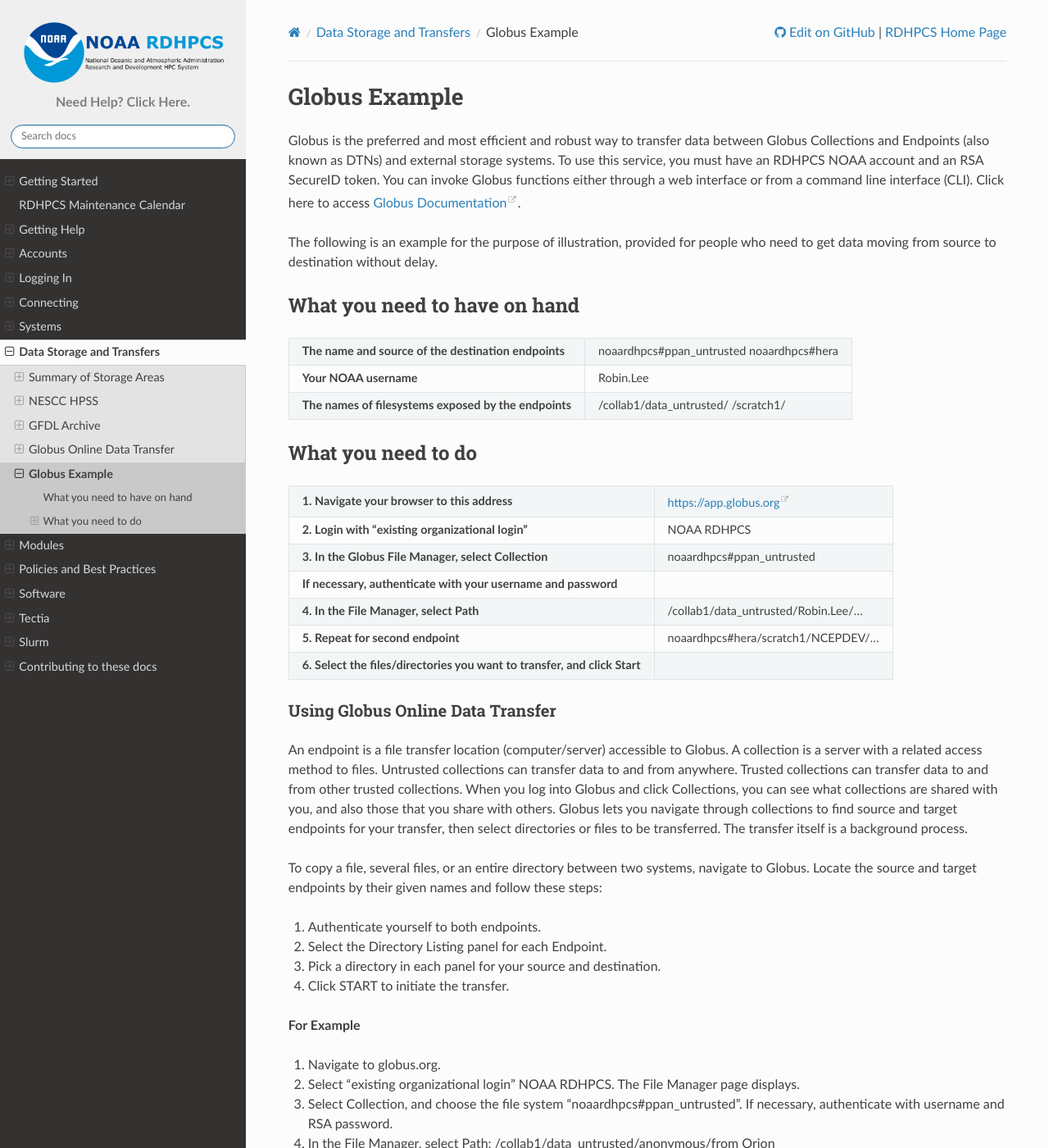
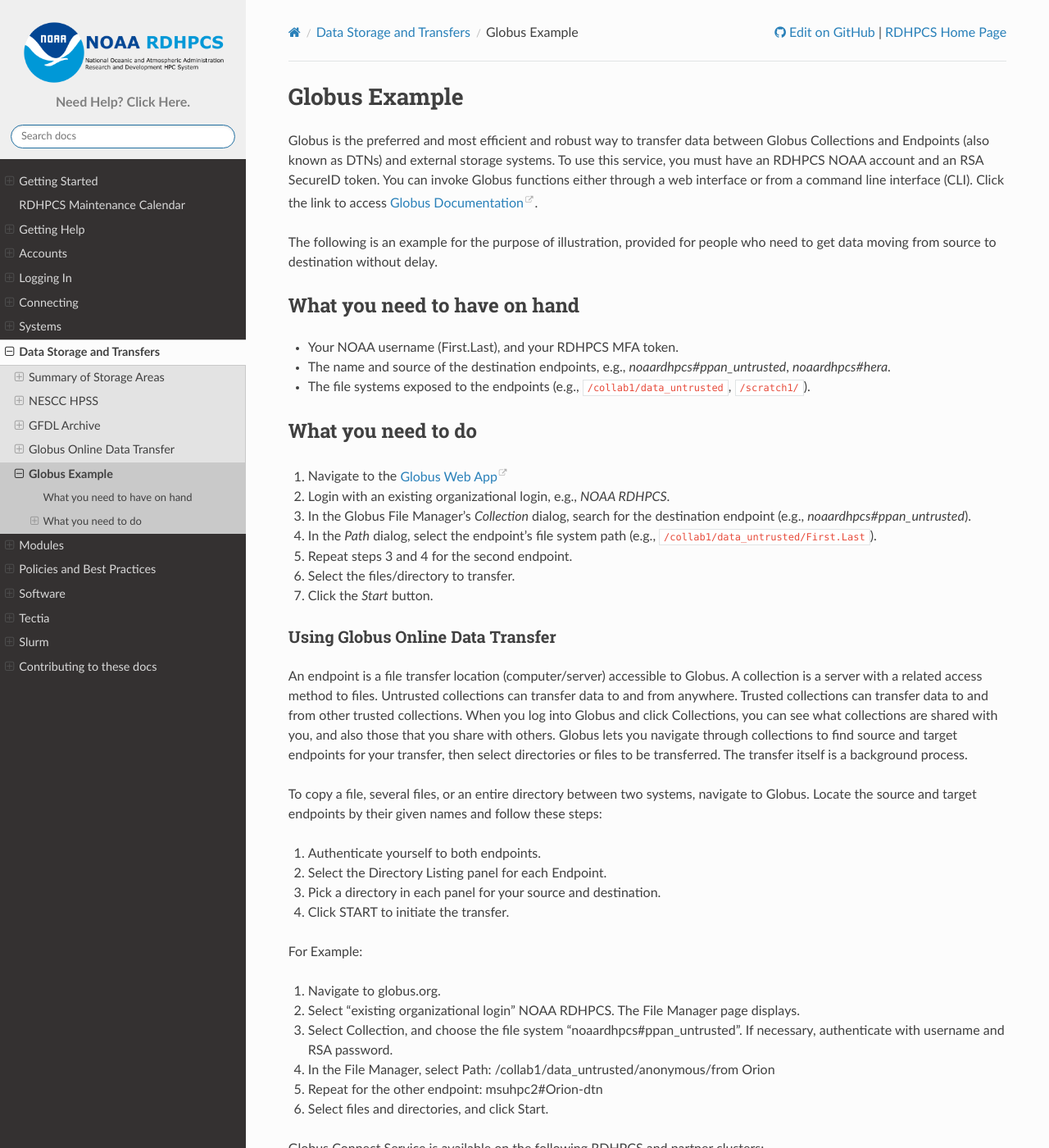
Before and after one commit to NOAA-RDHPCS/noaa-rdhpcs.github.io, a Sphinx documentation site: the page built from source/data/globus_example.rst, in a window 1280 px wide and 1400 px high. Shown: the whole window at 82% size. Built offline with Sphinx 7.4.7 and the Read the Docs theme 2.0.0, drawn with Linux system fonts in a browser that asks for light colours; some of the changed text lies outside the part shown.

Commit message:
Fix data/globus_example and getting_started index to pass lint test (#96)
* lint test

* Fix table to resolve line-too-long error

Converted table to list-table.

---------

Co-authored-by: Seth Underwood <Seth.Underwood@noaa.gov>

```diff
--- a/source/data/globus_example.rst
+++ b/source/data/globus_example.rst
@@ -4,92 +4,158 @@
 Globus Example
 **************
 
-Globus is the preferred and most efficient and robust way to transfer data between Globus Collections and Endpoints (also known as DTNs) and external storage systems. To use this service, you must have an RDHPCS NOAA account and an RSA SecureID token. You can invoke Globus functions either through a web interface or from a command line interface (CLI).  Click here to access `Globus Documentation <https://docs.globus.org/guides/>`_.
+Globus is the preferred and most efficient and robust way to transfer
+data between Globus Collections and Endpoints (also known as DTNs) and
+external storage systems. To use this service, you must have an RDHPCS
+NOAA account and an RSA SecureID token. You can invoke Globus
+functions either through a web interface or from a command line
+interface (CLI).  Click the link to access `Globus Documentation
+<https://docs.globus.org/guides/>`__.
 
-The following is an example for the purpose of illustration, provided for people  who need to get data moving from source to destination without delay.
+The following is an example for the purpose of illustration, provided
+for people  who need to get data moving from source to destination
+without delay.
 
 What you need to have on hand
 -----------------------------
 
-+-------------------------------------------------------+-----------------------------+
-| **The name and source of the destination endpoints**  | noaardhpcs#ppan_untrusted   |
-|                                                       | noaardhpcs#hera             |
-+-------------------------------------------------------+-----------------------------+
-| **Your NOAA username**                                | Robin.Lee                   |
-+-------------------------------------------------------+-----------------------------+
-| **The names of filesystems exposed by the endpoints** | /collab1/data_untrusted/    |
-|                                                       | /scratch1/                  |
-+-------------------------------------------------------+-----------------------------+
+* Your NOAA username (First.Last), and your RDHPCS MFA token.
+* The name and source of the destination endpoints, e.g.,
+  *noaardhpcs#ppan_untrusted*, *noaardhpcs#hera*.
+* The file systems exposed to the endpoints (e.g.,
+  ``/collab1/data_untrusted``, ``/scratch1/``).
 
 What you need to do
 -------------------
 
-+---------------------------------------------------------------------------+---------------------------------------+
-| **1. Navigate your browser to this address**                              | https://app.globus.org                |
-+---------------------------------------------------------------------------+---------------------------------------+
-| **2. Login with "existing organizational login"**                         | NOAA RDHPCS                           |
-+---------------------------------------------------------------------------+---------------------------------------+
-| **3. In the Globus File Manager, select Collection**                      | noaardhpcs#ppan_untrusted             |
-+---------------------------------------------------------------------------+---------------------------------------+
-| **If necessary, authenticate with your username and password**            |                                       |
-+---------------------------------------------------------------------------+---------------------------------------+
-| **4. In the File Manager, select Path**                                   | /collab1/data_untrusted/Robin.Lee/... |
-+---------------------------------------------------------------------------+---------------------------------------+
-| **5. Repeat for second endpoint**                                         | noaardhpcs#hera/scratch1/NCEPDEV/...  |
-+---------------------------------------------------------------------------+---------------------------------------+
-| **6. Select the files/directories you want to transfer, and click Start** |                                       |
-+---------------------------------------------------------------------------+---------------------------------------+
+1. Navigate to the `Globus Web App <https://app.globus.org>`_
+2. Login with an existing organizational login, e.g., *NOAA RDHPCS*.
+3. In the Globus File Manager's *Collection* dialog, search for the
+   destination endpoint (e.g., *noaardhpcs#ppan_untrusted*).
+4. In the *Path* dialog, select the endpoint's file system path (e.g.,
+   ``/collab1/data_untrusted/First.Last``).
+5. Repeat steps 3 and 4 for the second endpoint.
+6. Select the files/directory to transfer.
+7. Click the *Start* button.
 
 Using Globus Online Data Transfer
 =================================
 
-An endpoint is a file transfer location (computer/server) accessible to Globus. A collection is a server with a related access method to files. Untrusted collections can transfer data to and from anywhere. Trusted collections can transfer data to and from other trusted collections. When you log into Globus and click Collections, you can see what collections are shared with you, and also those that you share with others. Globus lets you navigate through collections to find source and target endpoints for your transfer, then select directories or files to be transferred. The transfer itself is a background process.
+An endpoint is a file transfer location (computer/server) accessible
+to Globus. A collection is a server with a related access method to
+files. Untrusted collections can transfer data to and from anywhere.
+Trusted collections can transfer data to and from other trusted
+collections. When you log into Globus and click Collections, you can
+see what collections are shared with you, and also those that you
+share with others. Globus lets you navigate through collections to
+find source and target endpoints for your transfer, then select
+directories or files to be transferred. The transfer itself is a
+background process.
 
-To copy a file, several files, or an entire directory between two systems, navigate to Globus. Locate the source and target endpoints by their given names and follow these steps:
+To copy a file, several files, or an entire directory between two
+systems, navigate to Globus. Locate the source and target endpoints by
+their given names and follow these steps:
 
 #. Authenticate yourself to both endpoints.
 #. Select the Directory Listing panel for each Endpoint.
 #. Pick a directory in each panel for your source and destination.
 #. Click START to initiate the transfer.
 
-**For Example**
+For Example:
 
 #. Navigate to globus.org.
-#. Select “existing organizational login” NOAA RDHPCS. The File Manager page displays.
-#. Select Collection, and choose the file system “noaardhpcs#ppan_untrusted”. If necessary, authenticate with username and RSA password.
-#. In the File Manager, select Path: /collab1/data_untrusted/anonymous/from Orion
+#. Select “existing organizational login” NOAA RDHPCS. The File
+   Manager page displays.
+#. Select Collection, and choose the file system
+   “noaardhpcs#ppan_untrusted”. If necessary, authenticate with
+   username and RSA password.
+#. In the File Manager, select Path:
+   /collab1/data_untrusted/anonymous/from Orion
 #. Repeat for the other endpoint: msuhpc2#Orion-dtn
 #. Select files and directories, and click Start.
 
-Globus Connect Service is available on the following RDHPCS and partner clusters:
+Globus Connect Service is available on the following RDHPCS and
+partner clusters:
 
 **RDHPCS clusters with GCS**
 
-+-------------------+------------------------------+----------------------------+-----------------------+-------------------+
-| Cluster           | Display Name                 |File Systems                |Site                   | Access            |
-+===================+==============================+============================+=======================+===================+
-| Hera              | noaardhpcs#hera              | /scratch1/, /scratch2/     | NESCC                 | trusted hosts     |
-+-------------------+------------------------------+----------------------------+-----------------------+-------------------+
-| Jet               | noaardhpcs#jet               | /mnt/lfs4, /mnt/lfs5       | GSL                   | trusted hosts     |
-+-------------------+------------------------------+----------------------------+-----------------------+-------------------+
-| Jet               | noaardhpcs#jet_untrusted     | /mnt/lfs4/data_untrusted   | GSL                   | anywhere          |
-+-------------------+------------------------------+----------------------------+-----------------------+-------------------+
-| Niagara           | noaardhpcs#niagara           | /collab1/data              | NESCC                 | trusted hosts     |
-+-------------------+------------------------------+----------------------------+-----------------------+-------------------+
-| Niagara           | noaardhpcs#niagara_untrusted | /collab1/data_untrusted    | NESCC                 | anywhere          |
-+-------------------+------------------------------+----------------------------+-----------------------+-------------------+
-| PPAN              | noaardhpcs#ppan_rdtn         | /archive, /home/, /nbhome, | GFDL                  | trusted hosts     |
-+-------------------+------------------------------+----------------------------+-----------------------+-------------------+
-|                   |                              | /work, /ptmp               |                       |                   |
-+-------------------+------------------------------+----------------------------+-----------------------+-------------------+
-| PPAN              | noaardhpcs#ppan_untrusted    | /collab1/data_untrusted    | GFDL                  | anywhere          |
-+-------------------+------------------------------+----------------------------+-----------------------+-------------------+
-| Gaea              | ncrc#dtn                     | /lustre/f2/scratch         | NCRC                  | trusted hosts     |
-+-------------------+------------------------------+----------------------------+-----------------------+-------------------+
-| Orion             | Msuhpc2#Orion-dtn            | /work, /work2              | Orion DTN at MSU      | anywhere          |
-+-------------------+------------------------------+----------------------------+-----------------------+-------------------+
-| Hercules          | msuhpc2#Hercules             | /work, /work2              | Hercules DTN at MSU   | anywhere          |
-+-------------------+------------------------------+----------------------------+-----------------------+-------------------+
+.. list-table::
+   :header-rows: 1
+   :align: left
+
+   * - Cluster
+     - Endpoint Name
+     - File System(s)
+     - RDHPCS Site
+     - Host Access
+   * - Hera
+     - noaardhpcs#hera
+     - /scratch1
+
+       /scratch2
+     - NESCC
+     - Trusted hosts
+   * - Niagara
+     - noaardhpcs#niagara
+     - /collab1/data
+     - NESCC
+     - Trusted hosts
+   * - Niagara
+     - noaardhpcs#niagara_untrusted
+     - /collab1/data_untrusted
+     - NESCC
+     - Anywhere
+   * - Jet
+     - noaardhpcs#jet
+     - /mnt/lfs4
+
+       /mnt/lfs5
+     - GSL
+     - Trusted hosts
+   * - Jet
+     - noaardhpcs#jet_untrusted
+     - /mnt/lfs4/data_untrusted
+     - GSL
+     - Anywhere
+   * - PPAN
+     - noaardhpcs#ppan_rdtn
+     - /archive
+
+       /home
+
+       /nbhome
+
+       /work
+
+       /ptmp
+     - GFDL
+     - Trusted hosts
+   * - PPAN
+     - noaardhpcs#ppan_untrusted
+     - /collab1/data_untrusted
+     - GFDL
+     - Anywhere
+   * - Gaea
+     - ncrc#dtn
+     - /gpfs/f5
+
+       /gpfs/f6
+     - NCRC
+     - Trusted hosts
+   * - Orion
+     - msuhpc2#Orion-dtn
+     - /work
+
+       /work2
+     - MSU HPC\ :superscript:`2`
+     - Anywhere
+   * - Orion
+     - msuhpc2#Hercules
+     - /work
+
+       /work2
+     - MSU HPC\ :superscript:`2`
+     - Anywhere
 
 
 **RDHPCS Object Stores in the Cloud**
@@ -111,98 +177,113 @@ NOAA RDHPCS Globus Endpoints are either ‘’trusted’’ or ‘’untrusted
 
 * All RDHPCS systems provide DTN’s
 * DTNs have full access to the back-end file systems.
-* DTNs only accept connections from pre-authorized sites. If your site can’t access the DTNs and you need that capability, submit a help desk ticket. If the security team approves, your site will be pre-authorized.
+* DTNs only accept connections from pre-authorized sites. If your site
+  can’t access the DTNs and you need that capability, submit a help
+  desk ticket. If the security team approves, your site will be
+  pre-authorized.
 
 .. note::
 
-    It is preferable to use trusted endpoints for data transfer whenever possible.
+    It is preferable to use trusted endpoints for data transfer
+    whenever possible.
 
 NOAA RDHPCS UDTN’s (Globus Untrusted Endpoint)
 ==============================================
 
-UDTNs can accept connections and transfer data to and from any location. UDTNs have access to a specific directory of the back-end file system, where files can be staged solely for the purpose of transferring data.
-Since your project space is not accessible from the UTDN, transferring data to and from RDHPCS systems using the UDTN’s is a two-step process.
+UDTNs can accept connections and transfer data to and from any
+location. UDTNs have access to a specific directory of the back-end
+file system, where files can be staged solely for the purpose of
+transferring data. Since your project space is not accessible from the
+UTDN, transferring data to and from RDHPCS systems using the UDTN’s is
+a two-step process.
 
-#. Copy the data out of your project space to the staging area and then pull data out of the UDTN from the remote machine.
-#. To transfer data back to the RDHPCS system, push the data to the UDTN, then copy the file(s) from the staging area to your project space.
+#. Copy the data out of your project space to the staging area and
+   then pull data out of the UDTN from the remote machine.
+#. To transfer data back to the RDHPCS system, push the data to the
+   UDTN, then copy the file(s) from the staging area to your project
+   space.
 
 NOAA RDHPCS Object Stores in the Cloud
 ======================================
 
-RDHPCS maintains Cloud Stores in Microsoft Azure, Amazon S3, and Google Cloud.  From the Globus perspective, connecting to these types of resources is identical to any other endpoints serving DTNs. The RDHPCS Globus plan offers connectors to access data to and from a public site available via AWS resources.
+RDHPCS maintains Cloud Stores in Microsoft Azure, Amazon S3, and
+Google Cloud.  From the Globus perspective, connecting to these types
+of resources is identical to any other endpoints serving DTNs. The
+RDHPCS Globus plan offers connectors to access data to and from a
+public site available via AWS resources.
 
 #. navigate to globus.org.
-#. Select “existing organizational login” NOAA RDHPCS. The File Manager page displays.
+#. Select “existing organizational login” NOAA RDHPCS. The File
+   Manager page displays.
 #. Select Collection, and search for NOAARDHPCS# collections.
-#. Once you can see the file lists, you can use the “File Manager” to move the files between the desired endpoints.
+#. Once you can see the file lists, you can use the “File Manager” to
+   move the files between the desired endpoints.
 
 Globus Command Line Interface (CLI)
 ===================================
 
-The CLI is available on Jet, Hera, and Niagara.
-If you would like to use Globus-cli, either on your personal machine or on a system where globus-cli is not installed, you can install it easily . Instructions to install and use the Globus CLI are available `here <https://docs.globus.org/cli/GlobusCLI>`_.
+The CLI is available on Jet, Hera, and Niagara. If you would like to
+use Globus-cli, either on your personal machine or on a system where
+globus-cli is not installed, you can install it easily. Refer to the
+instructions to install and use the `Globus CLI
+<https://docs.globus.org/cli/GlobusCLI>`_.
 
 Transferring Data to and from Your Computer
 ===========================================
 
 To transfer data from your laptop/workstation to a NOAA RDHPCS system, you can
 
-* use scp to a NOAA RDHPCS DTN (using pre-configured ssh port tunnels)
-* use scp to a NOAA RDHPCS UDTN
-* use Globus Connect Personal to transfer data between a NOAA RDHPCS UDTN and your local laptop/workstation.
+* use *scp* to a NOAA RDHPCS DTN (using pre-configured :ref:`SSH port
+  tunnels <logging_in>`).
+* use *scp* to a NOAA RDHPCS UDTN
+* use `Globus Connect Personal
+  <https://www.globus.org/globus-connect-personal>`_ to transfer data
+  between a NOAA RDHPCS UDTN and your local laptop/workstation.
 
 NOAA RDHPCS considers your laptop/workstation as a Globus Untrusted Endpoint.
 
 Some benefits of using Globus Connect Personal with UDTNs:
 
-* Data can be transferred directly between your computer and an Untrusted Endpoint.
+* Data can be transferred directly between your computer and an
+  Untrusted Endpoint.
 * Faster transfer rates as compared to scp and sftp.
-* Data transfers automatically suspends and resumes as your computer goes to sleep, wakes up, or reboots.
+* Data transfers automatically suspends and resumes as your computer
+  goes to sleep, wakes up, or reboots.
 
-The mechanism for transferring data between your laptop/workstation (Untrusted Endpoint) and a NOAA RDHPCS UDTN is exactly the same.
-See `<Globus Connect Personal <https://www.globus.org/globus-connect-personal>`_ for information about setting up your laptop/workstation as a Globus Personal Endpoint.
+The mechanism for transferring data between your laptop/workstation
+(Untrusted Endpoint) and a NOAA RDHPCS UDTN is exactly the same. See
+`Globus Connect Personal`_ for information about setting up your
+laptop/workstation as a Globus Personal Endpoint.
 
 GFDL Data Services
 ==================
 
-* GFDL Data Services strive to make GFDL research data publicly available to the broader community, using FAIR (Findable, Accessible, Interoperable, Reusable) principles to help further science and the economy forward.
-* GFDL Data Services provides a unified repository of datasets that support climate research of interest to lab researchers. The repository is known as the Unified Data Archive.
-* GFDL Data Services helps build a community that leverages data management best practices to build analytics, workflows, etc.
-
-If you need assistance with any of the above, email oar.gfdl.workflow@noaa.gov.
+* GFDL Data Services strive to make GFDL research data publicly
+  available to the broader community, using FAIR (Findable,
+  Accessible, Interoperable, Reusable) principles to help further
+  science and the economy forward.
+* GFDL Data Services provides a unified repository of datasets that
+  support climate research of interest to lab researchers. The
+  repository is known as the Unified Data Archive.
+* GFDL Data Services helps build a community that leverages data
+  management best practices to build analytics, workflows, etc.
 
 GFDL Data Digital Object Identifier (DOI) Policy
 ================================================
 
-Sharing NOAA data as openly and widely as possible, maximizing its utilization by NOAA partners, stakeholders, and the public, is foundational to NOAA’s mission, and thus central to NOAA’s Data Strategy. The complete GFDL Policy pertaining to externally facing data may be found `here. <gfdl-data-digital-object-identifier-doi-policy>`_
+Sharing NOAA data as openly and widely as possible, maximizing its
+utilization by NOAA partners, stakeholders, and the public, is
+foundational to NOAA’s mission, and thus central to NOAA’s Data
+Strategy. The complete `GFDL Policy pertaining to externally facing
+data
+<https://intranet.gfdl.noaa.gov/admin-services/forms-and-policies/gfdl-data-digital-object-identifier-doi-policy>`__\
+[#]_ is available.
 
-Data hosted in the GFDL Data portal servers is accessible through Globus, and available on request through the data hosting request forms. The Data Hosting Request (for papers, collaborations, other projects) (google.com) is accessible `here <https://docs.google.com/forms/d/e/1FAIpQLScH-2mMLHesN6DJlxLEVU6Kg8wXEKvEr-JgB_5nXchjCDrYww/viewform>`_.
+Data hosted on the GFDL Data portal servers is accessible through
+Globus, and available on request through the `data hosting request
+form
+<https://docs.google.com/forms/d/e/1FAIpQLScH-2mMLHesN6DJlxLEVU6Kg8wXEKvEr-JgB_5nXchjCDrYww/viewform>`__
+for papers, collaborations, other projects. The requester will be
+notified of the Globus URL when the request is completed.
 
-The requester will be notified of the globus url when  the request is completed
-
-
-
-
-
-
-
-
-
-
-
-
-
-
-
-
-
-
-
--------
-
-#. Navigate to globus.org.
-#. Select “existing organizational login” NOAA RDHPCS. The File Manager page displays.
-#. Select Collection, and choose the file system “noaardhpcs#niagara_untrusted”. If necessary, authenticate with username and RSA password.
-#. In the File Manager, select Path: /collab1/data_untrusted/anonymous/from Orion
-#. Repeat for the other endpoint: msuhpc2#Orion-dtn
-#. Select files and directories, and click Start.
+.. [#] A GFDL Active Directory (AD) account is required.
```
